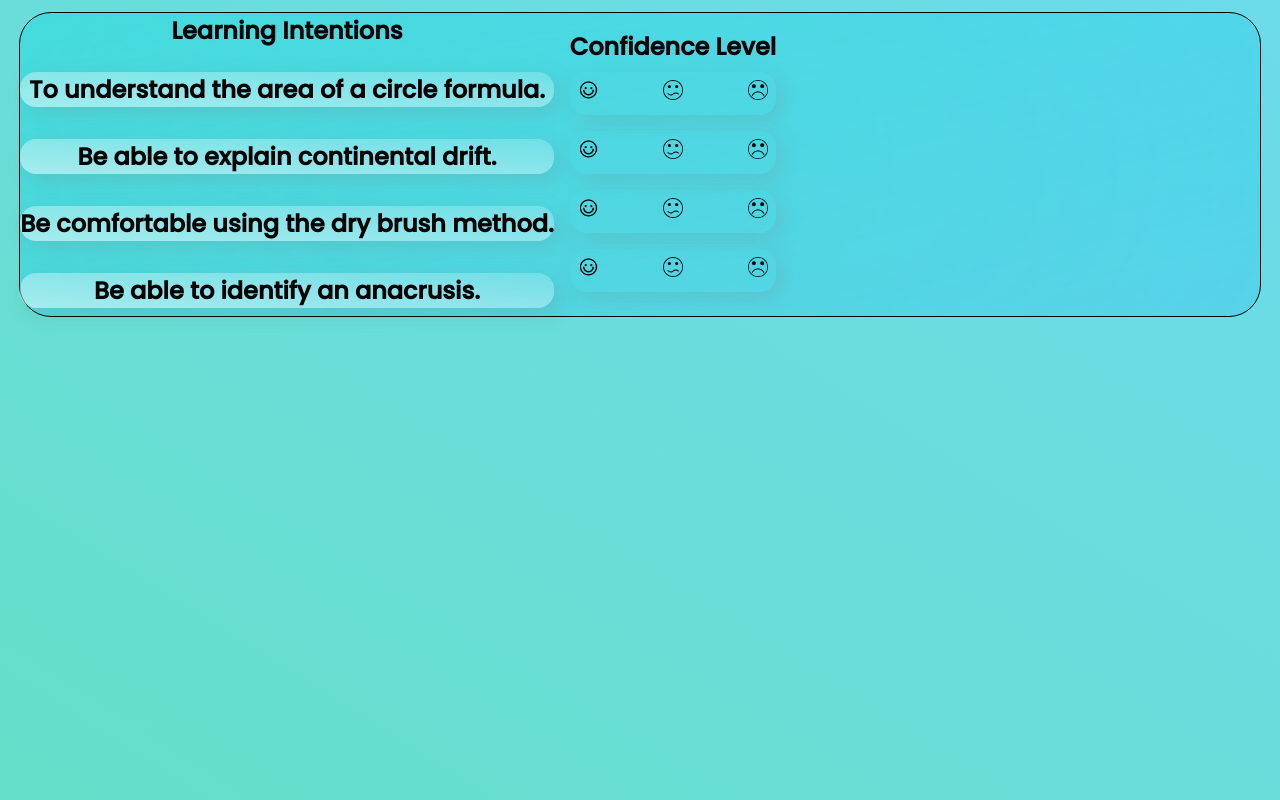
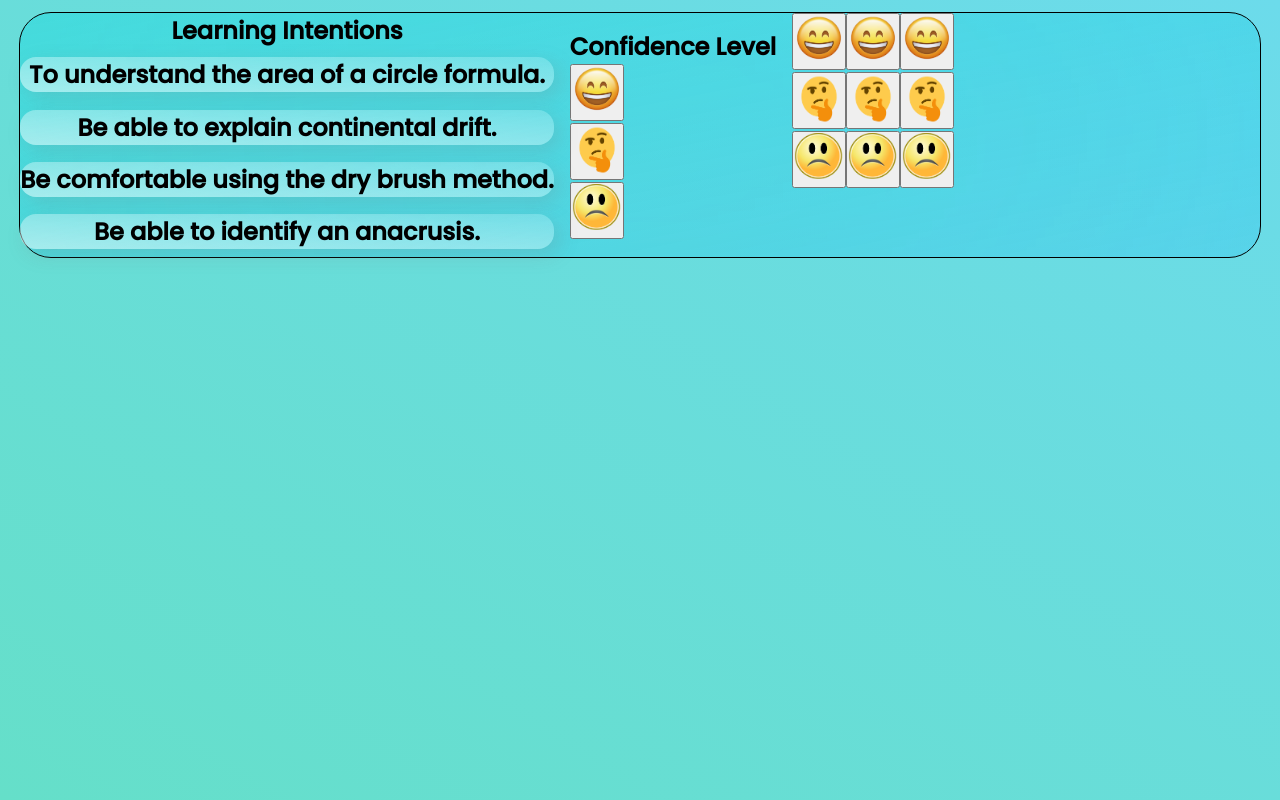
Before and after one commit to Jgilius/LearningSpot, a Django app: page /home/ in a window 1280 px wide. Shown: the part 40-840 px from the top of the page. Run offline with Django 3.2, Linux system fonts and the light colour scheme.

Commit message:
up to date changes - buttons and images

```diff
--- a/LearningSpot/LearningSpotProject/static/CSS/learning_intentions.css
+++ b/LearningSpot/LearningSpotProject/static/CSS/learning_intentions.css
@@ -78,24 +78,10 @@
 }
 
 .confidence_level_header{
+    display: flex;
     position: relative;
-    display: flex;
-    flex-direction: column;
     align-items: center;
 }
-
-.confidence_level{
-    display: flex;
-    justify-content: space-between;
-    margin: 0.5rem 0rem;
-    border-radius: 1rem;
-    padding: 0.5rem;
-    margin: 0.5rem 0rem;
-    border-radius: 1rem;
-    box-shadow: 6px 6px 20px rgba(122,122,122,0.2);
-}
-
-
 
 /* Desktop 1920px x 1080px */
 @media screen
--- a/LearningSpot/LearningSpotProject/templates/home.html
+++ b/LearningSpot/LearningSpotProject/templates/home.html
@@ -61,55 +61,60 @@
                 <h1>Confidence Level</h1>
               </div>
 
-              <div class="confidence_level">
-                <div class="happy">
-                  <img src='../static/images/happy_face.png' alt='image' width='20px' height='20px'>
+              <div class="happy_button">
+                <button type="happy_button"> <img src="../static/images/happy.png" height="50" width="50"
+                    background-colour="transparent" /></button>
                 </div>
-                <div class="confused">
-                  <img src='../static/images/confused_face.png' alt='image' width='20px' height='20px'>
+                <div class="unsure_button">
+                  <button type="happy_button"> <img src="../static/images/confused.png" height="50" width="50" /></button>
                 </div>
-                <div class="sad">
-                  <img src='../static/images/sad_face.png' alt='image' width='20px' height='20px'>
+                <div class="sad_button">
+                  <button type="happy_button"> <img src="../static/images/sad.png" height="50" width="50" /></button>
                 </div>
               </div>
 
                 <div class="confidence_level">
-                  <div class="happy">
-                    <img src='../static/images/happy_face.png' alt='image' width='20px' height='20px'>
+                  <div class="happy_button">
+                    <button type="happy_button"> <img src="../static/images/happy.png" height="50" width="50"
+                        background-colour="transparent" /></button>
                   </div>
-                  <div class="confused">
-                    <img src='../static/images/confused_face.png' alt='image' width='20px' height='20px'>
+                    <div class="unsure_button">
+                      <button type="happy_button"> <img src="../static/images/confused.png" height="50" width="50" /></button>
                     </div>
-                  <div class="sad">
-                    <img src='../static/images/sad_face.png' alt='image' width='20px' height='20px'>
+                    <div class="sad_button">
+                      <button type="happy_button"> <img src="../static/images/sad.png" height="50" width="50" /></button>
                     </div>
                 </div>
 
                 <div class="confidence_level">
-                  <div class="happy">
-                    <img src='../static/images/happy_face.png' alt='image' width='20px' height='20px'>
+                  <div class="happy_button">
+                    <button type="happy_button"> <img src="../static/images/happy.png" height="50" width="50"
+                        background-colour="transparent" /></button>
                   </div>
-                  <div class="confused">
-                    <img src='../static/images/confused_face.png' alt='image' width='20px' height='20px'>
+                    <div class="unsure_button">
+                      <button type="happy_button"> <img src="../static/images/confused.png" height="50" width="50" /></button>
                     </div>
-                  <div class="sad">
-                    <img src='../static/images/sad_face.png' alt='image' width='20px' height='20px'>
+                    <div class="sad_button">
+                      <button type="happy_button"> <img src="../static/images/sad.png" height="50" width="50" /></button>
                     </div>
                 </div>
 
                 <div class="confidence_level">
-                  <div class="happy">
-                    <img src='../static/images/happy_face.png' alt='image' width='20px' height='20px'>
+                  <div class="happy_button">
+                    <button type="happy_button"> <img src="../static/images/happy.png" height="50" width="50"
+                        background-colour="transparent" /></button>
                   </div>
-                  <div class="confused">
-                    <img src='../static/images/confused_face.png' alt='image' width='20px' height='20px'>
+                    <div class="unsure_button">
+                      <button type="happy_button"> <img src="../static/images/confused.png" height="50" width="50" /></button>
                     </div>
-                  <div class="sad">
-                    <img src='../static/images/sad_face.png' alt='image' width='20px' height='20px'>
+                    <div class="sad_button">
+                      <button type="happy_button"> <img src="../static/images/sad.png" height="50" width="50" /></button>
                     </div>
                 </div>
+
             </div>
           </div>
+
         </section>
       </main>
   </body>
```
Also changed, not shown: other parts of LearningSpot/LearningSpotProject/static/CSS/learning_intentions.css (+21 -23 lines), LearningSpot/LearningSpotProject/static/images/confused.png (added), LearningSpot/LearningSpotProject/static/images/confused_face.png (deleted), LearningSpot/LearningSpotProject/static/images/happy.png (added), LearningSpot/LearningSpotProject/static/images/happy_face.png (deleted), LearningSpot/LearningSpotProject/static/images/sad.png (added), LearningSpot/LearningSpotProject/static/images/sad_face.png (deleted). Lines whose indentation alone changed are shown as unchanged.
